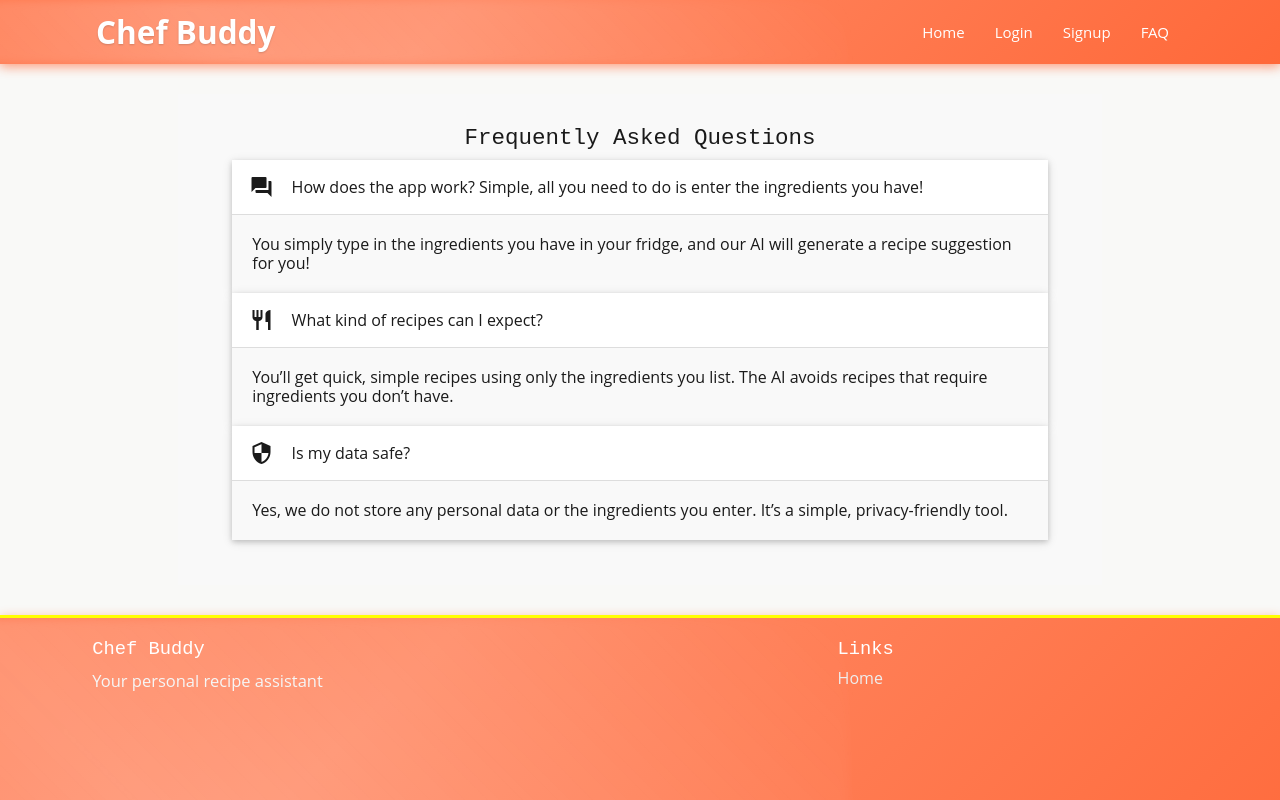
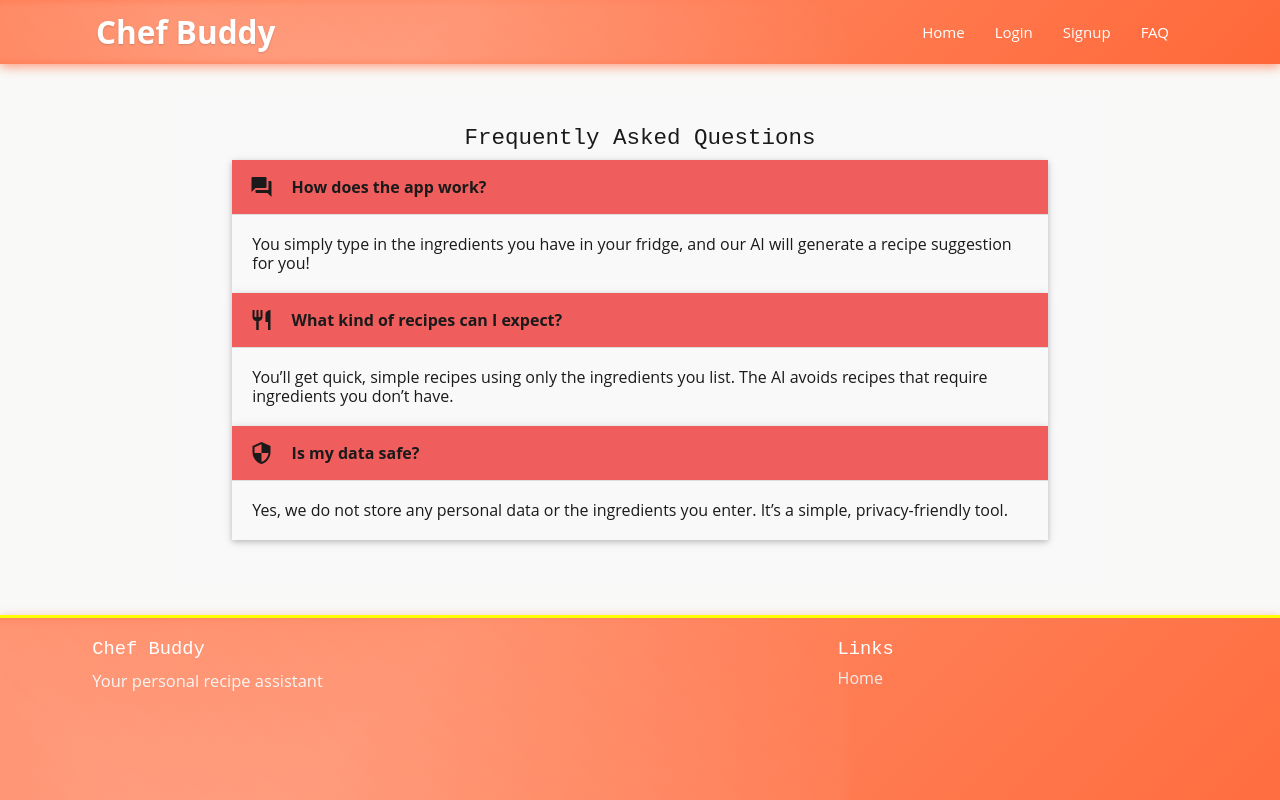
Before and after one commit to MMullen4/ChefBuddy2, a React (Vite) app in the folder client/: page /faq in a window 1280 px wide. Shown: the top 800 px of the page. Built offline with nearby package versions, Linux system fonts and the light colour scheme.

Commit message:
fixes styling on faq

```diff
--- a/client/src/App.css
+++ b/client/src/App.css
@@ -1474,6 +1474,18 @@ label form [type='radio'] {
     align-items: center;
     background-repeat: no-repeat;
 }
+.collapsible-header {
+    display: -webkit-box;
+    display: -webkit-flex;
+    display: -ms-flexbox;
+    display: flex;
+    /* cursor: pointer; */
+    -webkit-tap-highlight-color: transparent;
+    line-height: 1.5;
+    padding: 1rem;
+    background-color: #f05d5d;
+    border-bottom: 1px solid #ddd;
+}
 
 @media (min-width: 1368px ){
     .home-container {
--- a/client/src/pages/Faq.tsx
+++ b/client/src/pages/Faq.tsx
@@ -8,7 +8,7 @@ const Faq = () => {
         <li>
           <div className="collapsible-header">
             <i className="material-icons">question_answer</i>
-            How does the app work? Simple, all you need to do is enter the ingredients you have!
+            <b>How does the app work?</b>
           </div>
           <div className="p-4">
             <span>
@@ -19,7 +19,7 @@ const Faq = () => {
         <li>
           <div className="collapsible-header">
             <i className="material-icons">restaurant</i>
-            What kind of recipes can I expect?
+            <b>What kind of recipes can I expect?</b>
           </div>
           <div className="p-4">
             <span>
@@ -30,7 +30,7 @@ const Faq = () => {
         <li>
           <div className="collapsible-header">
             <i className="material-icons">security</i>
-            Is my data safe?
+            <b>Is my data safe?</b>
           </div>
           <div className="p-4">
             <span>
```
